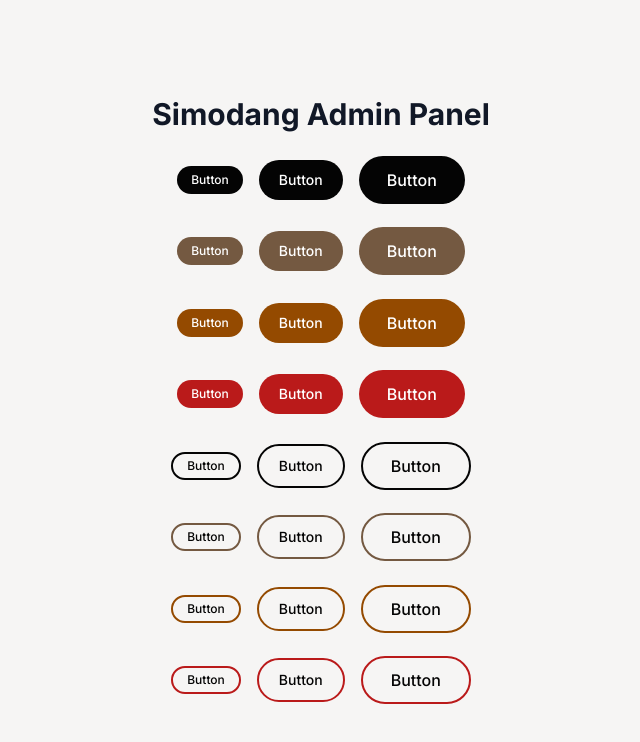
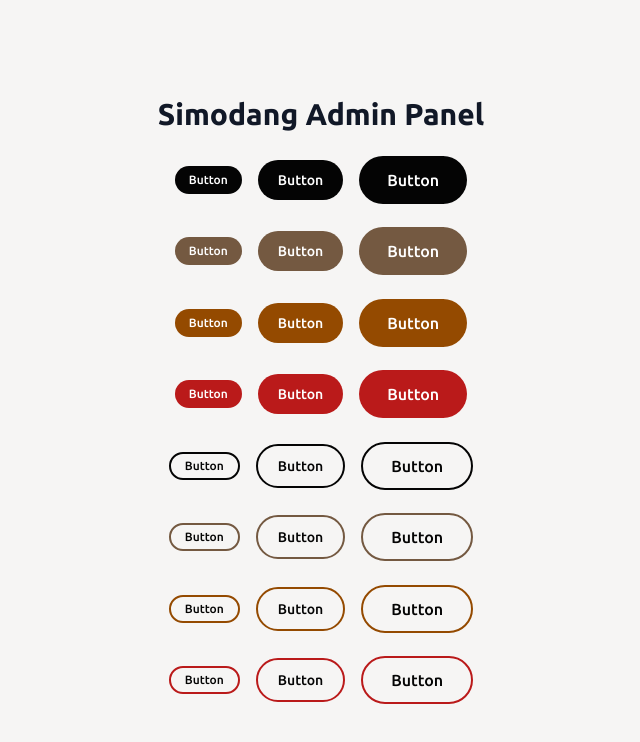
Before and after one commit to Aldi-H/simodang-admin-panel, a Next.js app: page / in a window 1280 px wide. Shown: the top 742 px of the page, without its empty margins (319-959 px from the left). Built offline with nearby package versions, Linux system fonts and the light colour scheme.

Commit message:
style: Update font and theme in layout.tsx and add ThemeProvider component

```diff
--- a/src/app/layout.tsx
+++ b/src/app/layout.tsx
@@ -1,9 +1,16 @@
 import type { Metadata } from "next";
-import { Inter } from "next/font/google";
+import { Inter, Ubuntu } from "next/font/google";
 import "./globals.css";
 import Loader from "@/components/Loader/Loader.component";
+import { ThemeProvider } from "@/components/themes/ThemeProvider";
 
 const inter = Inter({ subsets: ["latin"] });
+
+const ubuntu = Ubuntu({
+  subsets: ["latin"],
+  display: "swap",
+  weight: ["300", "400", "500", "700"],
+});
 
 export const metadata: Metadata = {
   title: "Simodang",
@@ -17,8 +24,19 @@ export default function RootLayout({
 }>) {
   return (
     <html lang="en">
-      <body className={inter.className} suppressHydrationWarning={true}>
+      {/* <body className={inter.className} suppressHydrationWarning={true}>
         <Loader>{children}</Loader>
+      </body> */}
+      <body className={ubuntu.className} suppressHydrationWarning={true}>
+        <ThemeProvider
+          attribute="class"
+          defaultTheme="light"
+          enableSystem={false}
+          disableTransitionOnChange
+        >
+          {/* <Loader></Loader> */}
+          {children}
+        </ThemeProvider>
       </body>
     </html>
   );
--- /dev/null
+++ b/src/components/themes/ThemeProvider.tsx
@@ -0,0 +1,8 @@
+"use client";
+
+import { ThemeProvider as NextThemeProvider } from "next-themes";
+import { type ThemeProviderProps } from "next-themes/dist/types";
+
+export function ThemeProvider({ children, ...props }: ThemeProviderProps) {
+  return <NextThemeProvider {...props}>{children}</NextThemeProvider>;
+}
```
